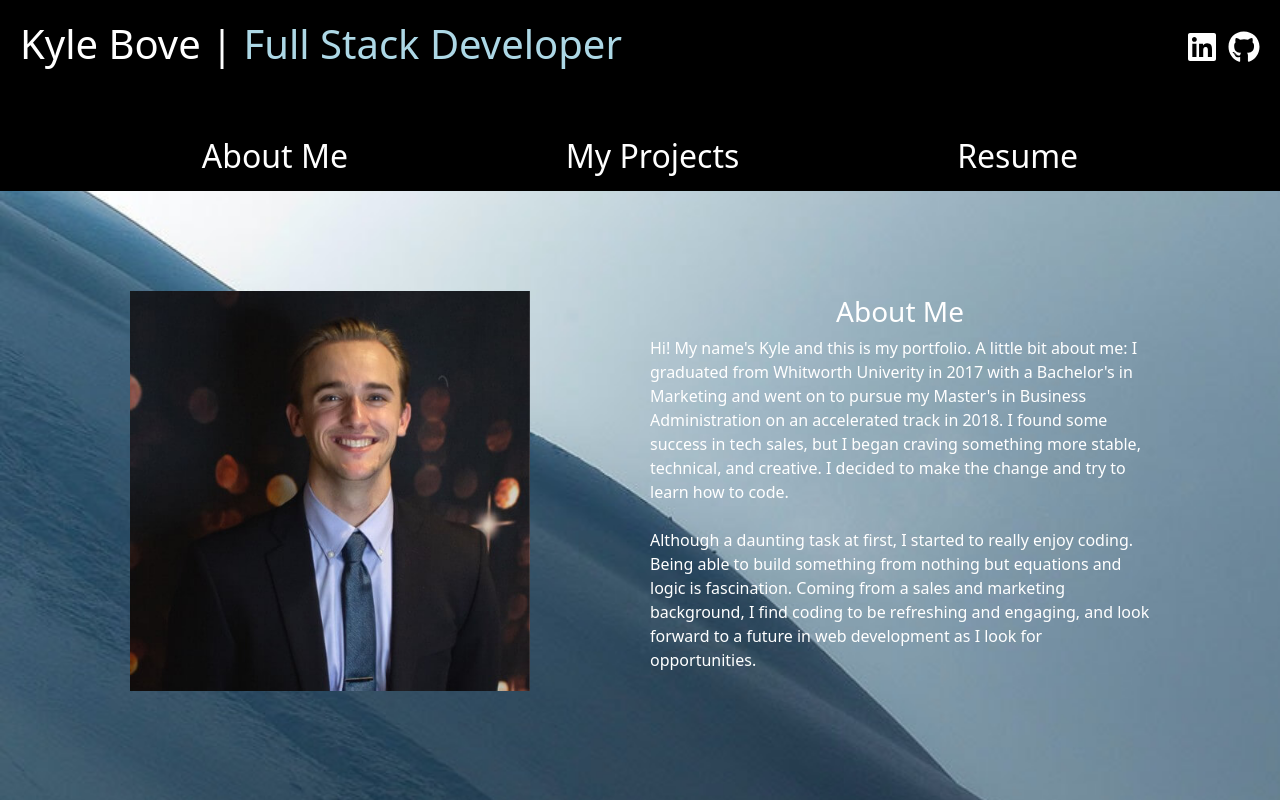
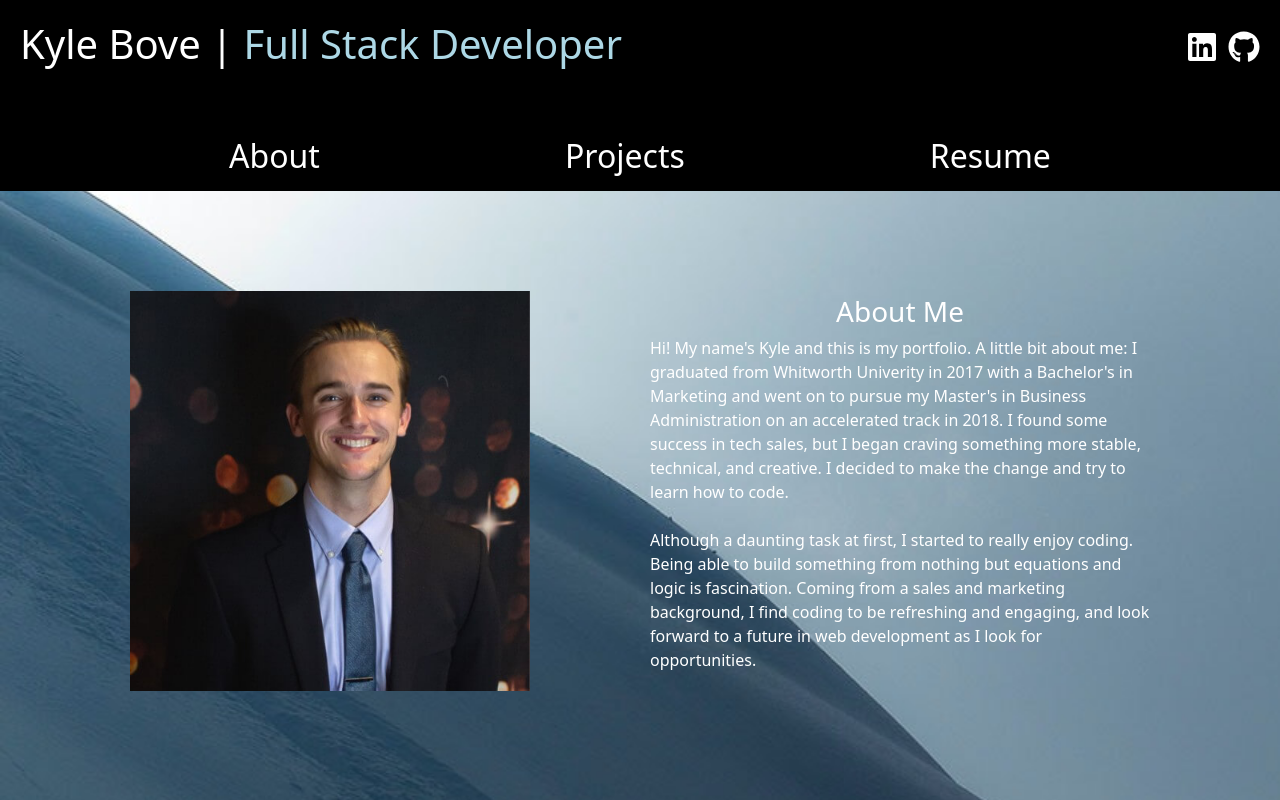
Before and after one commit to Kbove/Portfolio-3.0, a React (Create React App) app: page / in a window 1280 px wide. Shown: the top 800 px of the page. Built offline with nearby package versions, Linux system fonts and the light colour scheme.

Commit message:
aesthetic changes

```diff
--- a/src/components/NavTabs.js
+++ b/src/components/NavTabs.js
@@ -16,12 +16,12 @@ function NavTabs ({ currentPage, handlePageChange}) {
                 <h2 >
             <a style={{color: 'white'}} href='#about' onClick={() => handlePageChange('About')}
             className={currentPage === 'About' ? 'nav-link active' : 'nav-link'}>
-                About Me
+                About
             </a></h2>
             <h2>
             <a style={{color: 'white'}} href='#portfolio' onClick={() => handlePageChange('Portfolio')}
             className={currentPage === 'Portfolio' ? 'nav-link active' : 'nav-link'}>
-                My Projects
+                Projects
             </a></h2>
             <h2>
             <a style={{color: 'white'}} href='#resume' onClick={() => handlePageChange('Resume')}
```
